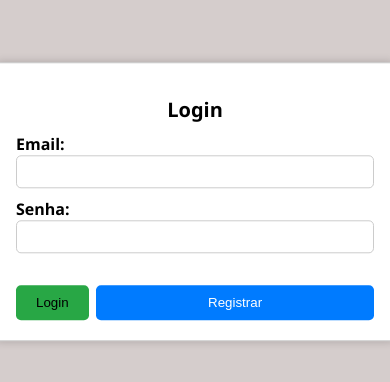
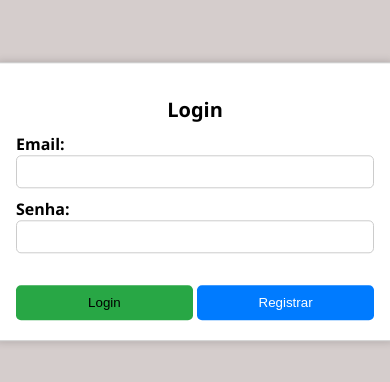
Before and after one commit to RamonSouzaDev/To-Do-List, a Vue app in the folder frontend-app/: page / in a window 390 px wide. Shown: the part 220-602 px from the top of the page. Built offline with nearby package versions, Linux system fonts and the light colour scheme.

Commit message:
feature frontend: adicionando melhorias na responsividade

```diff
--- a/frontend-app/src/assets/custom.css
+++ b/frontend-app/src/assets/custom.css
@@ -469,7 +469,7 @@ p {
 .page-footer {
   background-color: #333;
   color: #fff;
-  padding: 10px 0;
+  padding: 1px 0;
   text-align: center;
   position: fixed;
   bottom: 0;
@@ -542,7 +542,7 @@ h2 {
   background-color: #fff;
   margin: 20px;
   overflow-x: auto;
-  margin-bottom: 90px;
+  margin-bottom: 130px;
 }
 
 .notification-error {
@@ -634,6 +634,7 @@ h2 {
 }
 
 .btn-add,
+.btn-register-task,
 .btn-export {
   margin-top: 10px;
 }
@@ -651,6 +652,7 @@ h2 {
 
 @media (max-width: 767px) {
   .btn-export,
+  .btn-register-task,
   .btn-add {
     width: 100%;
     margin-right: 0;
--- a/frontend-app/src/components/RegisterTaskComponent.vue
+++ b/frontend-app/src/components/RegisterTaskComponent.vue
@@ -1,6 +1,8 @@
 <template>
   <menu-dashboard></menu-dashboard>
+  <div>
   <div class="container mt-4">
+  <div class="card-table">
     <div class="center-card">
       <div class="card">
         <div class="card-header">
@@ -25,6 +27,8 @@
         </div>
       </div>
     </div>
+  </div>
+  </div>
   </div>
   <page-footer></page-footer>
 </template>
```
Also changed, not shown: 1 other file (tests, documents, lock files or other folders).
